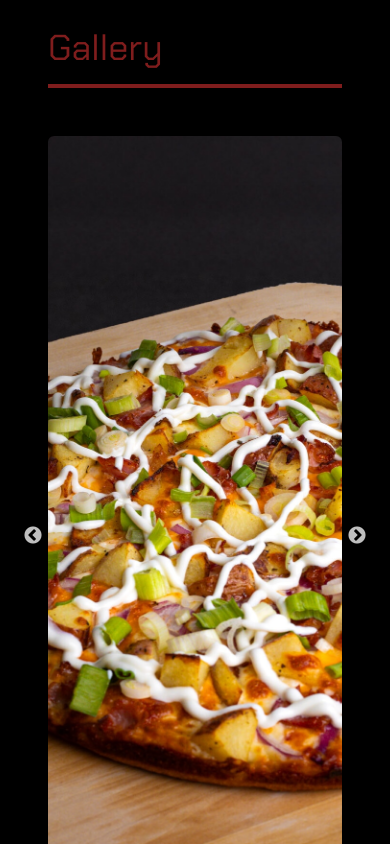
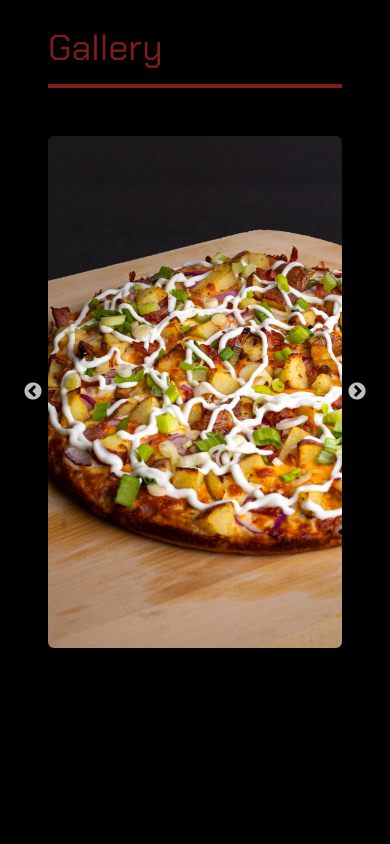
Before and after one commit to harjot85/best-bite, a React (Vite) app: page / in a window 390 px wide. Shown: the part 3480-4324 px from the top of the page. Built offline with nearby package versions, Linux system fonts and the light colour scheme.

Commit message:
Image height adjustment for phone

```diff
--- a/src/pages/gallery-page.tsx
+++ b/src/pages/gallery-page.tsx
@@ -34,7 +34,7 @@ const GalleryPage = () => {
                   key={i}
                   src={image}
                   alt=""
-                  className="w-full object-cover rounded-md shadow-sm sm:rounded-lg min-h-[50rem]"
+                  className="w-full object-cover rounded-md shadow-sm sm:rounded-lg min-h-[32rem] lg:min-h-[50rem]"
                 />
               );
             })}
```
